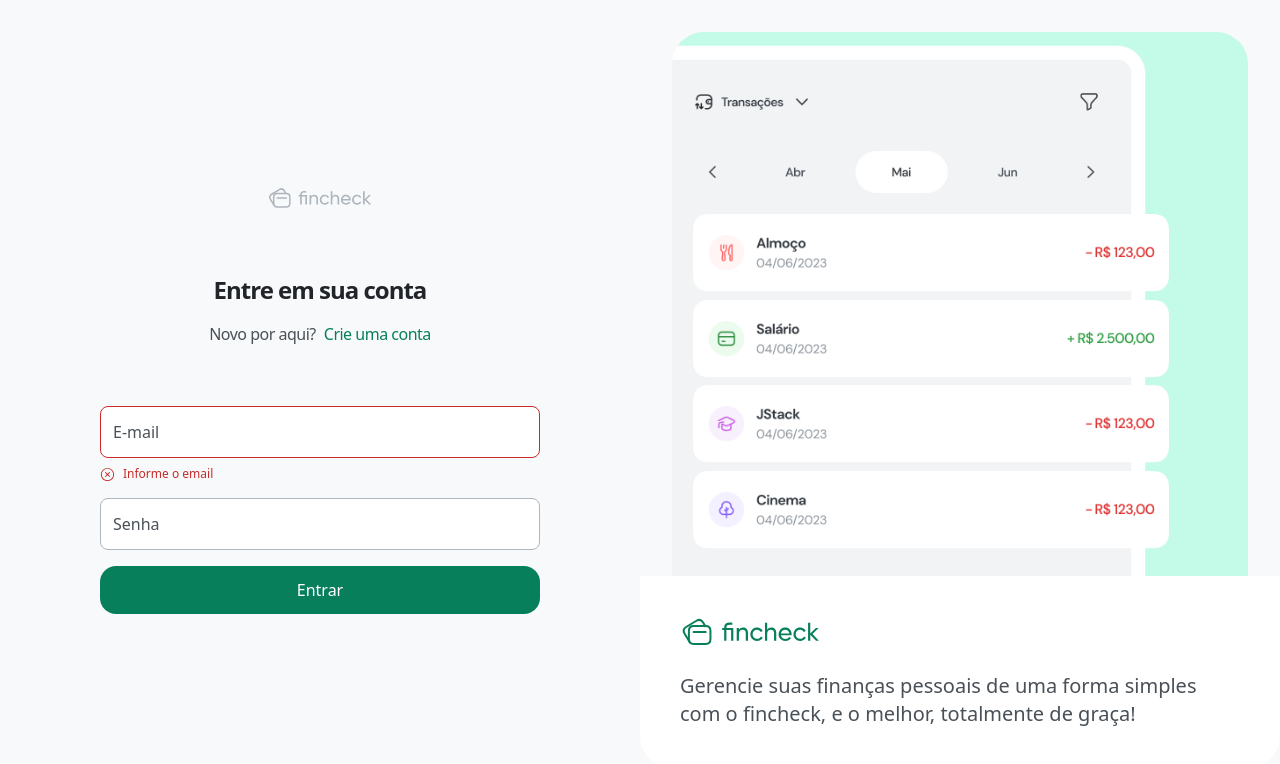
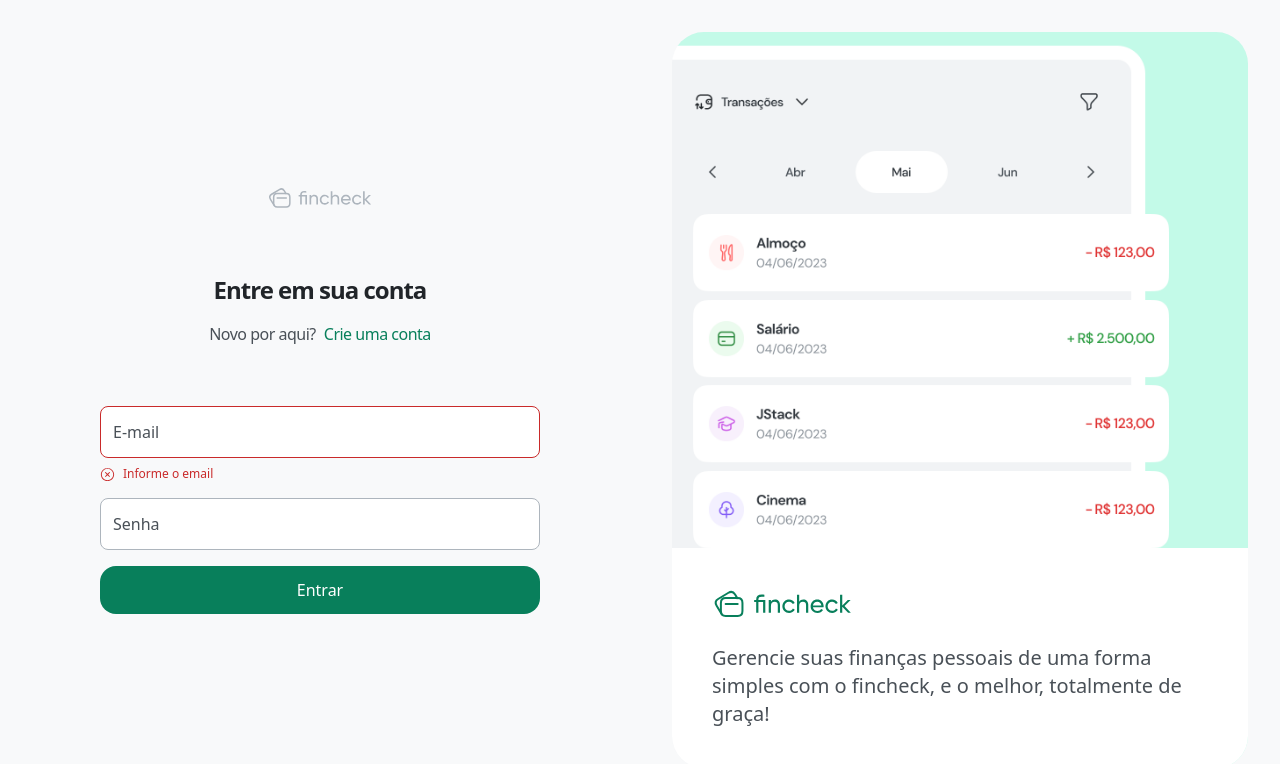
Before and after one commit to flpcastro/fincheck, a React (Vite) app in the folder frontend/: page /login in a window 1280 px wide. Shown: the top 764 px of the page. Built offline with nearby package versions, Linux system fonts and the light colour scheme.

Commit message:
style: add mx-8 in logo div

```diff
--- a/frontend/src/view/layouts/AuthLayout.tsx
+++ b/frontend/src/view/layouts/AuthLayout.tsx
@@ -21,7 +21,7 @@
           className='object-cover w-full h-full max-w-[656px] max-h-[960px] select-none rounded-[32px]'
         />
 
-        <div className='max-w-[656px] bottom-8 bg-white p-10 absolute rounded-b-[32px] text-red-500'>
+        <div className='max-w-[656px] bottom-8 mx-8 bg-white p-10 absolute rounded-b-[32px] text-red-500'>
           <Logo
             className='text-teal-900 h-8'
           />
```
